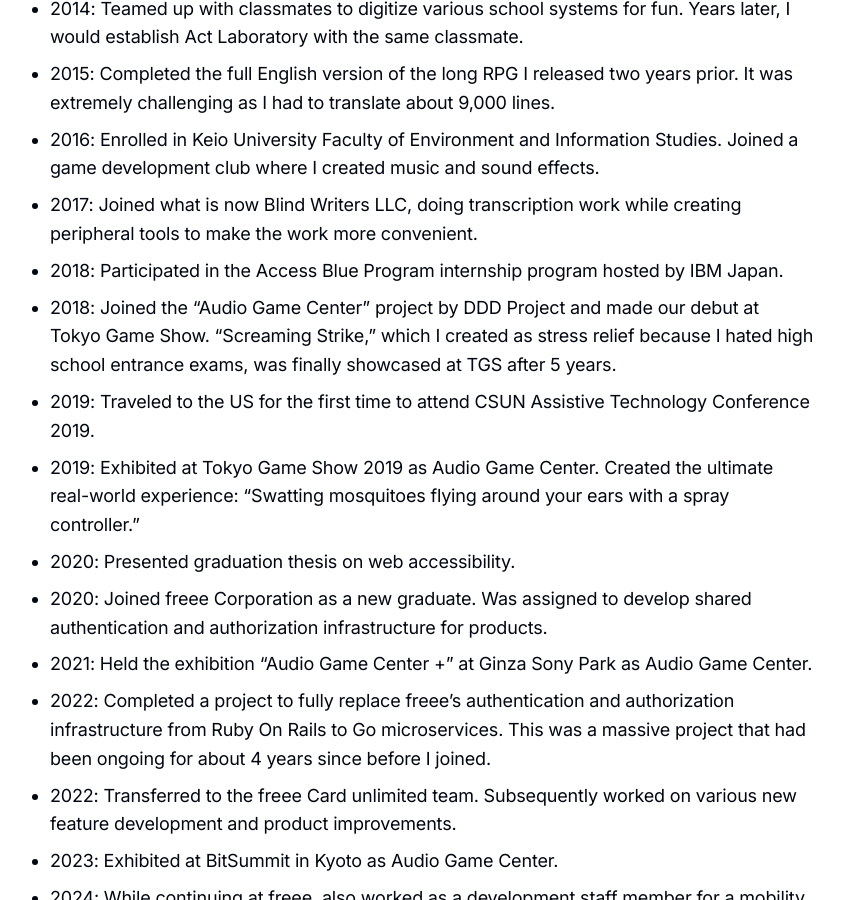
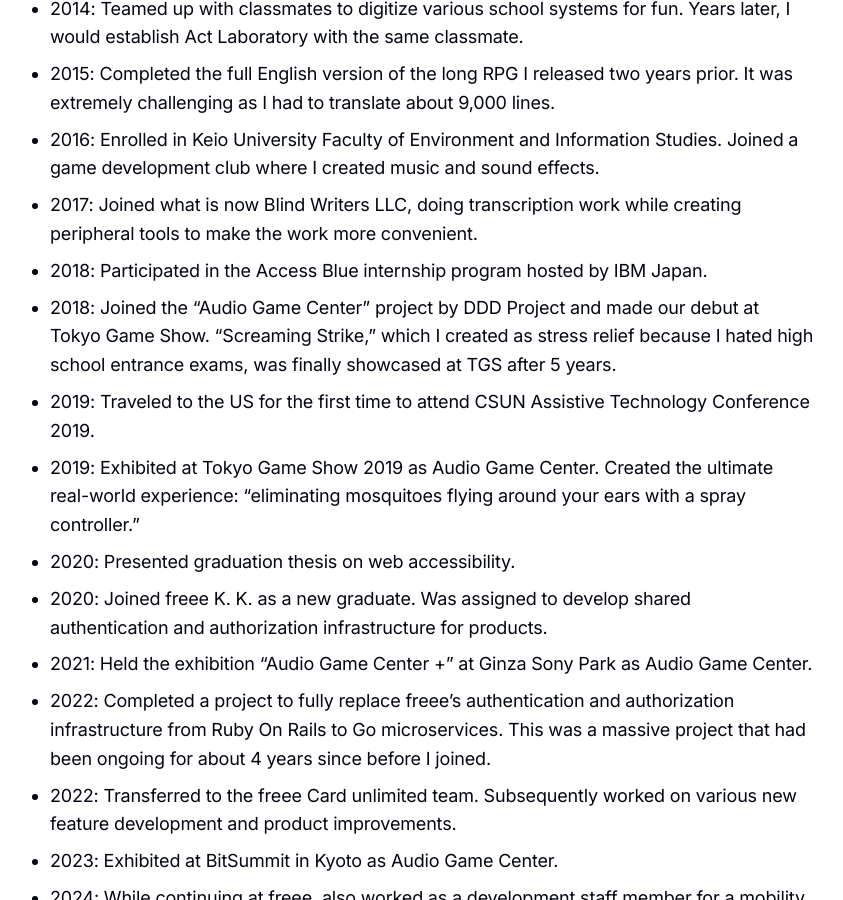
Before and after one commit to yncat/lp, a Jekyll site: the page built from _pages/about-en.md, in a window 1280 px wide and 900 px high, scrolled down 2171 px. Shown: the whole window, without its empty margins (216-1059 px from the left). Built offline with Jekyll 4.4.1, drawn with Linux system fonts in a browser that asks for light colours.

Commit message:
Adjust wordings

```diff
--- a/_pages/about-en.md
+++ b/_pages/about-en.md
@@ -34,12 +34,12 @@
 * 2015: Completed the full English version of the long RPG I released two years prior. It was extremely challenging as I had to translate about 9,000 lines.
 * 2016: Enrolled in Keio University Faculty of Environment and Information Studies. Joined a game development club where I created music and sound effects.
 * 2017: Joined what is now Blind Writers LLC, doing transcription work while creating peripheral tools to make the work more convenient.
-* 2018: Participated in the Access Blue Program internship program hosted by IBM Japan.
+* 2018: Participated in the Access Blue internship program hosted by IBM Japan.
 * 2018: Joined the "Audio Game Center" project by DDD Project and made our debut at Tokyo Game Show. "Screaming Strike," which I created as stress relief because I hated high school entrance exams, was finally showcased at TGS after 5 years.
 * 2019: Traveled to the US for the first time to attend CSUN Assistive Technology Conference 2019.
-* 2019: Exhibited at Tokyo Game Show 2019 as Audio Game Center. Created the ultimate real-world experience: "Swatting mosquitoes flying around your ears with a spray controller."
+* 2019: Exhibited at Tokyo Game Show 2019 as Audio Game Center. Created the ultimate real-world experience: "eliminating mosquitoes flying around your ears with a spray controller."
 * 2020: Presented graduation thesis on web accessibility.
-* 2020: Joined freee Corporation as a new graduate. Was assigned to develop shared authentication and authorization infrastructure for products.
+* 2020: Joined freee K. K. as a new graduate. Was assigned to develop shared authentication and authorization infrastructure for products.
 * 2021: Held the exhibition "Audio Game Center +" at Ginza Sony Park as Audio Game Center.
 * 2022: Completed a project to fully replace freee's authentication and authorization infrastructure from Ruby On Rails to Go microservices. This was a massive project that had been ongoing for about 4 years since before I joined.
 * 2022: Transferred to the freee Card unlimited team. Subsequently worked on various new feature development and product improvements.
```
